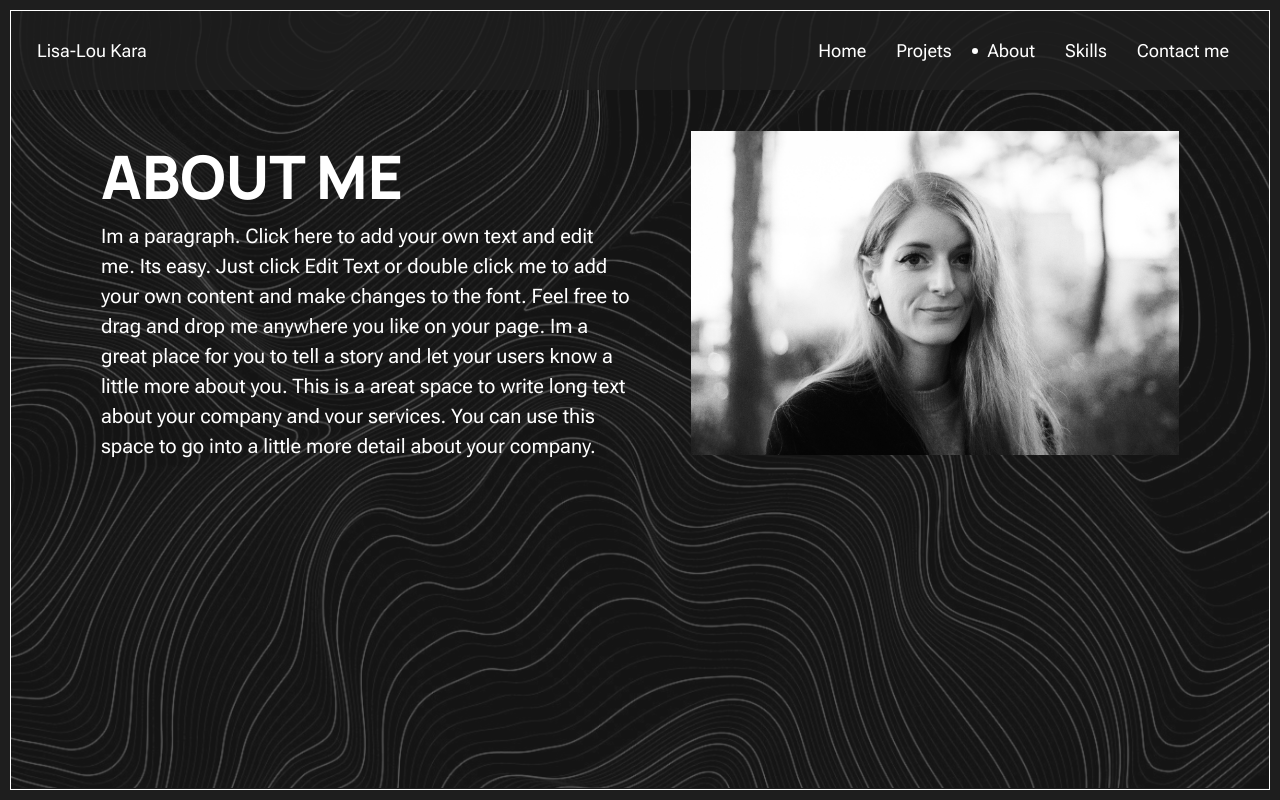
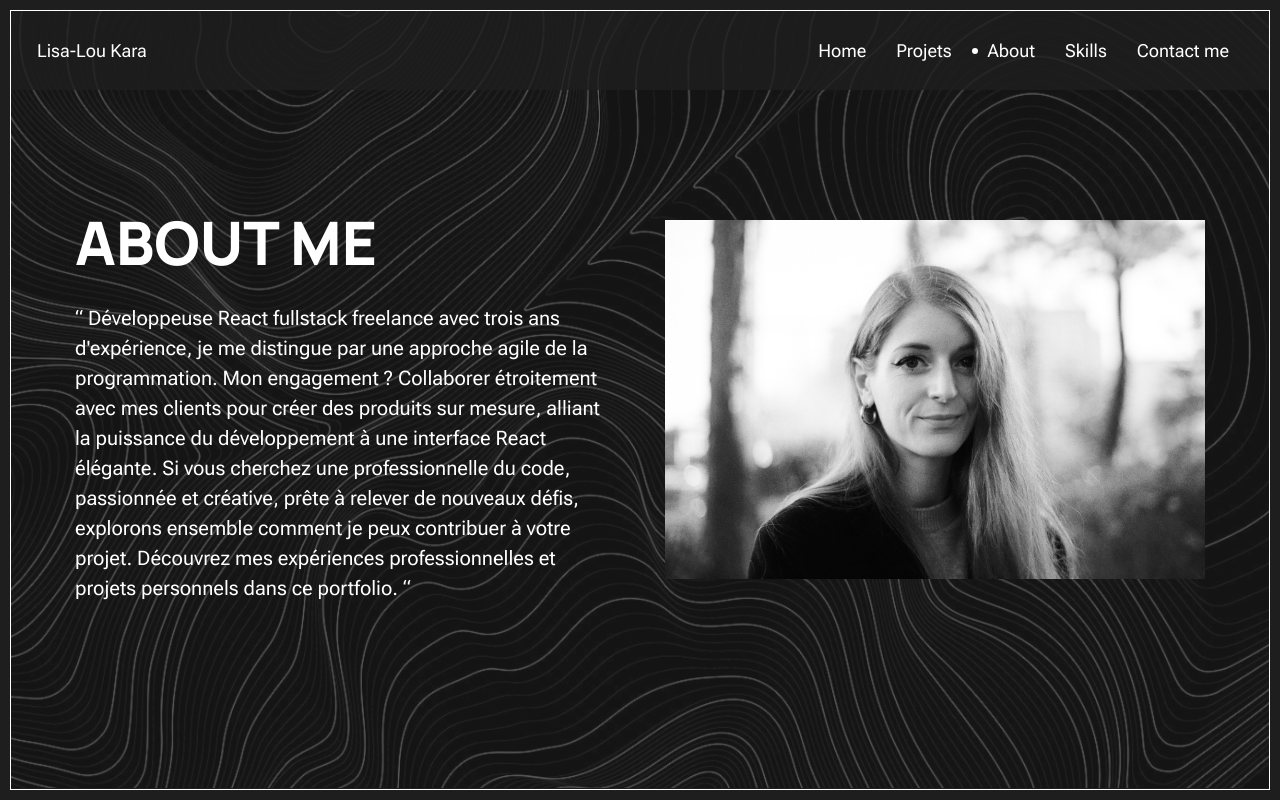
Before and after one commit to lilykr/portfolio, a Next.js app: page /en/about in a window 1280 px wide. Built offline with nearby package versions, Linux system fonts and the light colour scheme.

Commit message:
about me

```diff
--- a/src/app/[locale]/about/page.tsx
+++ b/src/app/[locale]/about/page.tsx
@@ -12,22 +12,15 @@ export default function About() {
   const t = useTranslations();
   return (
     <div
-      className="relative z-10 flex flex-col items-center laptop:items-start laptop:pt-[120px] pt-[200px] laptop:px-[90px] laptop:flex-row"
+      className="relative z-10 h-[calc(100dvh-23px)] flex flex-col laptop:flex-row laptop:justify-center laptop:items-center laptop:pt-0 pt-[calc((100dvh)/3-100px)] laptop:px-16"
       id="about-section">
       <div className="flex flex-col items-center laptop:items-start">
         <ParagraphTitle title={t('about_me')} />
-        <div className="text-center laptop:text-left w-[290px] laptop:w-[530px] laptop:mr-[60px]">
-          <BodyText
-            text="Im a paragraph. Click here to add your own text and edit me. Its easy. Just click Edit
-          Text or double click me to add your own content and make changes to the font. Feel free to
-          drag and drop me anywhere you like on your page. Im a great place for you to tell a story
-          and let your users know a little more about you. This is a areat space to write long text
-          about your company and vour services. You can use this space to go into a little more
-          detail about your company."
-          />
+        <div className="text-center laptop:text-left w-[270px] mt-4 laptop:w-[530px] laptop:mr-[60px]">
+          <BodyText text="“ Développeuse React fullstack freelance avec trois ans d'expérience, je me distingue par une approche agile de la programmation. Mon engagement ? Collaborer étroitement avec mes clients pour créer des produits sur mesure, alliant la puissance du développement à une interface React élégante. Si vous cherchez une professionnelle du code, passionnée et créative, prête à relever de nouveaux défis, explorons ensemble comment je peux contribuer à votre projet. Découvrez mes expériences professionnelles et projets personnels dans ce portfolio. “" />
         </div>
       </div>
-      <div className="w-[190px] h-[160px] mt-[82px] laptop:mt-[0px] laptop:w-[588px] laptop:h-[571px]">
+      <div className="flex items-center w-full mt-12 laptop:mt-[0px] laptop:w-[588px] laptop:h-auto">
         <Image alt="picture of me" src={me} />
       </div>
     </div>
--- a/src/components/Header.tsx
+++ b/src/components/Header.tsx
@@ -10,12 +10,12 @@ export const Header = () => {
   const t = useTranslations();
   const params = usePathname();
   return (
-    <div className="fixed w-[50px] flex tablet:w-[calc(100%-22px)] p-[15px] tablet:p-[26px] rotate-90 tablet:rotate-0 text-body13 laptop:text-body18 tablet:bg-black tablet:bg-opacity-80 z-50">
+    <div className="fixed w-[50px] flex tablet:w-[calc(100%-22px)] p-[15px] tablet:p-[26px] rotate-90 tablet:rotate-0 text-body13 tablet:text-body18 tablet:bg-black tablet:bg-opacity-80 z-50">
       <Link href="/">
         <p className="hidden tablet:block">Lisa-Lou Kara</p>
         <p className="tablet:hidden w-fit h-fit -rotate-90">LLK</p>
       </Link>
-      <div className="absolute top-0 -right-[324px] tablet:top-[26px] tablet:right-10 flex tablet:justify-end tablet:w-[600px] w-max rotate-180 tablet:rotate-0 pb-[16px] tablet:pb-0 pt-[17px] tablet:pt-0 pr-12 tablet:pr-0 bg-black bg-opacity-80 tablet:bg-opacity-0 text-body11 laptop:text-body18 -z-[1] tablet:z-10">
+      <div className="absolute top-0 -right-[324px] tablet:top-[26px] tablet:right-10 flex tablet:justify-end tablet:w-[600px] w-max rotate-180 tablet:rotate-0 pb-[16px] tablet:pb-0 pt-[17px] tablet:pt-0 pr-12 tablet:pr-0 bg-black bg-opacity-80 tablet:bg-opacity-0 text-body11 tablet:text-body18 -z-[1] tablet:z-10">
         <TopbarItem href="/" title={t('topbar.home')} isActive={params.endsWith('/')} />
         <TopbarItem
           href="/projects"
--- a/src/components/Projects.tsx
+++ b/src/components/Projects.tsx
@@ -6,13 +6,13 @@ import { ProjectItem } from './molecules/ProjectItem';
 export const Projects = () => {
   const t = useTranslations();
   return (
-    <div className="absolute pt-[78px] w-full">
+    <div className="absolute tablet:pt-[78px] w-full">
       <ParagraphTitle
         title={t('projects')}
-        className="laptop:pl-[20px] text-right pr-[25px] laptop:text-left laptop:pr-0"
+        className="tablet:pl-[20px] text-right pr-[25px] tablet:text-left tablet:pr-0"
       />
-      <div className="absolute top-0 right-[25px] overflow-scroll h-[calc(100vh-5rem)] pb-[30px] no-scrollbar laptop:pt-24 pt-36 z-20">
-        <div className="flex flex-row items-center justify-end pb-[60px]">
+      <div className="absolute top-0 right-[25px] overflow-scroll h-[calc(100vh-5rem)] pb-[30px] no-scrollbar tablet:pt-24 pt-16 z-20">
+        <div className="flex flex-row items-center justify-end tablet:pb-[60px] pb-10">
           <p className="laptop:text-[32px] text-[24px] font-light font-manrope">web</p>
         </div>
         <ProjectItem
@@ -33,7 +33,7 @@ export const Projects = () => {
         <ProjectItem details="2021/ Perso/ React & NodeJs" title="Doogood" />
         <ProjectItem details="2021/ Freelance/ Gatsby" title="Fiducia" />
 
-        <p className="laptop:text-[32px] text-[24px] font-light font-manrope text-right pb-[60px] pt-[60px]">
+        <p className="laptop:text-[32px] text-[24px] font-light font-manrope text-right tablet:pb-[60px] pb-10 pt-[60px]">
           mobile
         </p>
         <ProjectItem details="2022-23/ Projet perso/ React Native & Firebase" title="Bobo" />
--- a/src/components/atoms/ParagraphTitle.tsx
+++ b/src/components/atoms/ParagraphTitle.tsx
@@ -4,6 +4,6 @@ type Props = {
 };
 export const ParagraphTitle = ({ title, className }: Props) => {
   return (
-    <p className={`text-body20 laptop:text-title60 font-bold font-manrope ${className}`}>{title}</p>
+    <p className={`text-body20 tablet:text-title60 font-bold font-manrope ${className}`}>{title}</p>
   );
 };
--- a/src/components/molecules/ProjectItem.tsx
+++ b/src/components/molecules/ProjectItem.tsx
@@ -13,16 +13,16 @@ export const ProjectItem = ({ details, title, link }: Props) => {
         <Link
           href={link}
           target="_blank"
-          className="flex flex-row justify-end items-end font-manrope py-[10px] hover:text-[#CACACA]">
-          <p className="laptop:text-body18 text-body11 text-end laptop:text-start">{details}</p>
-          <p className="laptop:pl-[20px] pl-[16px] laptop:text-[60px] text-[26px] leading-none font-light">
+          className="flex tablet:flex-row flex-col-reverse justify-end items-end font-manrope py-[10px] hover:text-[#CACACA]">
+          <p className="tablet:text-body18 text-body11 text-end tablet:text-start">{details}</p>
+          <p className="tablet:pl-[20px] pl-[16px] tablet:text-[60px] text-[26px] leading-none font-light">
             {title}
           </p>
         </Link>
       ) : (
-        <div className="flex flex-row justify-end items-end font-manrope py-[10px]">
-          <p className="laptop:text-body18 text-body11 text-end laptop:text-start">{details}</p>
-          <p className="laptop:pl-[20px] pl-[16px] laptop:text-[60px] text-[26px] leading-none font-light">
+        <div className="flex tablet:flex-row flex-col-reverse justify-end items-end font-manrope py-[10px]">
+          <p className="tablet:text-body18 text-body11 text-end tablet:text-start">{details}</p>
+          <p className="tablet:pl-[20px] pl-[16px] tablet:text-[60px] text-[26px] leading-none font-light">
             {title}
           </p>
         </div>
```
